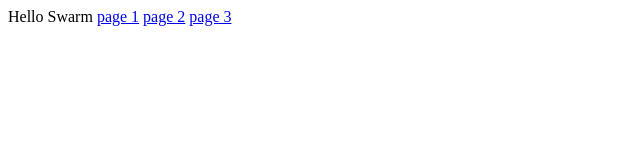
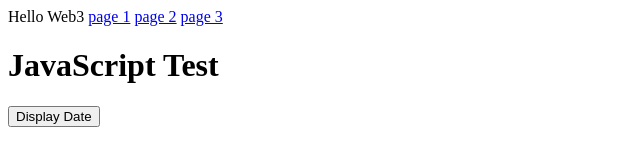
Before and after one commit to flowlsj/helle-web, a plain HTML site: page index.html in a window 1280 px wide. Shown: the whole page, without its empty margins (0-640 px from the left). Drawn offline with Linux system fonts and the light colour scheme.

Commit message:
Add javascript test

```diff
--- a/index.html
+++ b/index.html
@@ -1,13 +1,21 @@
 <html>
   <head>
     <title>
-      Swarm test
+      Hello Web3
    </title>
+   <script>
+     function displayDate(){
+       document.getElementById("demo").innerHTML=Date();
+     }
+   </script>
   </head>
   <body>
-      Hello Swarm
+      Hello Web3
       <a href="page1.html">page 1</a>
       <a href="page2.html">page 2</a>
       <a href="page3.html">page 3</a>
+
+      <h1>JavaScript Test</h1>
+      <button type="button" onclick="displayDate()">Display Date</button>
   </body>
 </html>
```
